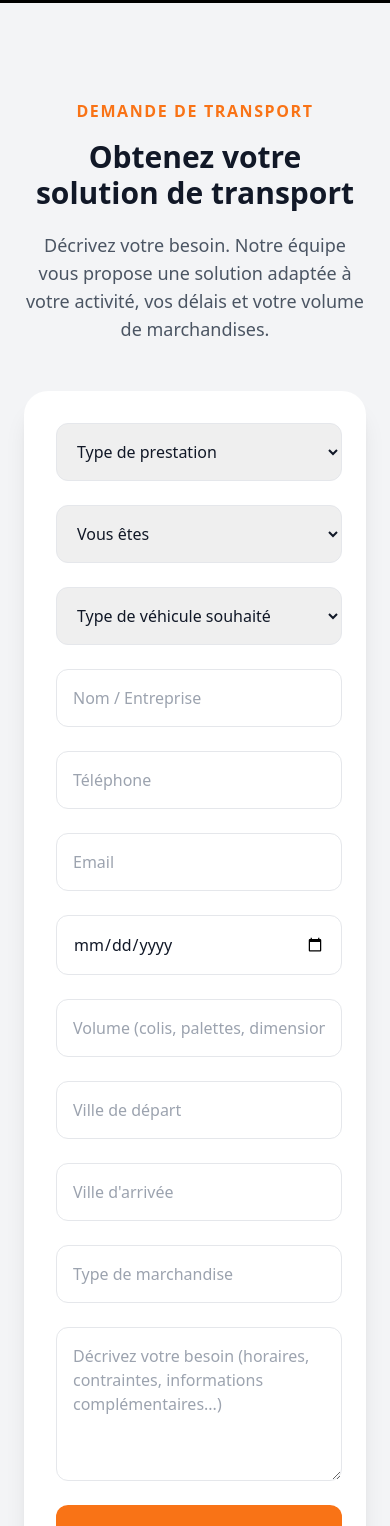
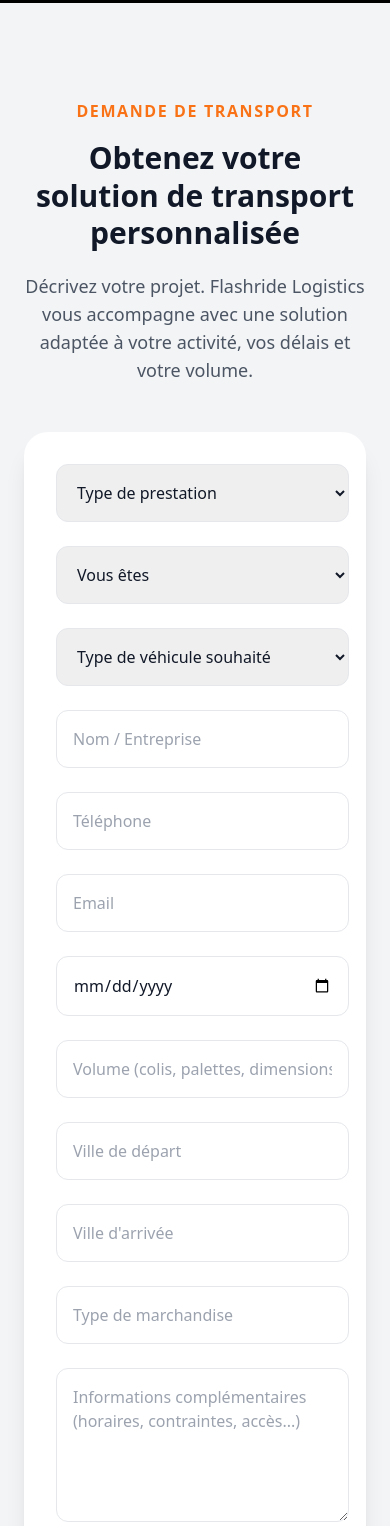
Before and after one commit to jasonvandommele-commits/flashride-logistics, a Next.js app: page / in a window 390 px wide. Shown: the part 8400-9926 px from the top of the page. Built offline with nearby package versions, Linux system fonts and the light colour scheme.

Commit message:
Update page.jsx

```diff
--- a/app/page.jsx
+++ b/app/page.jsx
@@ -596,41 +596,50 @@ export default function FlashrideLogisticsWebsite() {
       </section>
 
 
-         {/* Devis */}
+               {/* Devis */}
+
       <section id="devis" className="py-24 px-6 bg-gray-100">
 
         <div className="max-w-5xl mx-auto">
 
+
           <div className="text-center mb-12">
+
 
             <p className="text-orange-500 font-bold uppercase tracking-widest">
               Demande de transport
             </p>
 
-            <h2 className="text-3xl md:text-5xl font-black mt-4">
-              Obtenez votre solution de transport
+
+            <h2 className="text-3xl md:text-5xl font-black mt-4 leading-tight">
+              Obtenez votre solution de transport personnalisée
             </h2>
 
+
             <p className="mt-5 text-gray-600 text-lg">
-              Décrivez votre besoin. Notre équipe vous propose une solution adaptée
-              à votre activité, vos délais et votre volume de marchandises.
+              Décrivez votre projet. Flashride Logistics vous accompagne avec
+              une solution adaptée à votre activité, vos délais et votre volume.
             </p>
 
+
           </div>
+
 
 
           <form className="bg-white rounded-3xl shadow-xl p-8 grid md:grid-cols-2 gap-6">
 
 
+
             <select className="border rounded-xl p-4 md:col-span-2">
               <option>Type de prestation</option>
-              <option>Tournée dédiée</option>
+              <option>Tournée régulière</option>
               <option>Transport express</option>
+              <option>Transport dédié</option>
               <option>Transport de marchandises</option>
+              <option>Logistique événementielle</option>
               <option>Sous-traitance transport</option>
-              <option>Logistique événementielle</option>
-              <option>Transport national & européen</option>
             </select>
+
 
 
             <select className="border rounded-xl p-4">
@@ -640,14 +649,16 @@ export default function FlashrideLogisticsWebsite() {
             </select>
 
 
+
             <select className="border rounded-xl p-4">
               <option>Type de véhicule souhaité</option>
               <option>2 roues</option>
               <option>Véhicule léger jusqu'à 6m³</option>
-              <option>Utilitaire jusqu'à 12m³</option>
-              <option>Utilitaire 20m³ avec hayon</option>
+              <option>Fourgon 12/14m³</option>
+              <option>Grand volume 20m³ avec hayon</option>
               <option>Besoin à définir</option>
             </select>
+
 
 
             <input
@@ -674,6 +685,7 @@ export default function FlashrideLogisticsWebsite() {
             />
 
 
+
             <input
               className="border rounded-xl p-4"
               placeholder="Volume (colis, palettes, dimensions)"
@@ -692,17 +704,20 @@ export default function FlashrideLogisticsWebsite() {
             />
 
 
+
             <input
               className="border rounded-xl p-4 md:col-span-2"
               placeholder="Type de marchandise"
             />
 
 
+
             <textarea
               className="border rounded-xl p-4 md:col-span-2"
-              placeholder="Décrivez votre besoin (horaires, contraintes, informations complémentaires...)"
+              placeholder="Informations complémentaires (horaires, contraintes, accès...)"
               rows="5"
             />
+
 
 
             <button
@@ -712,7 +727,9 @@ export default function FlashrideLogisticsWebsite() {
             </button>
 
 
+
           </form>
+
 
         </div>
 
```
